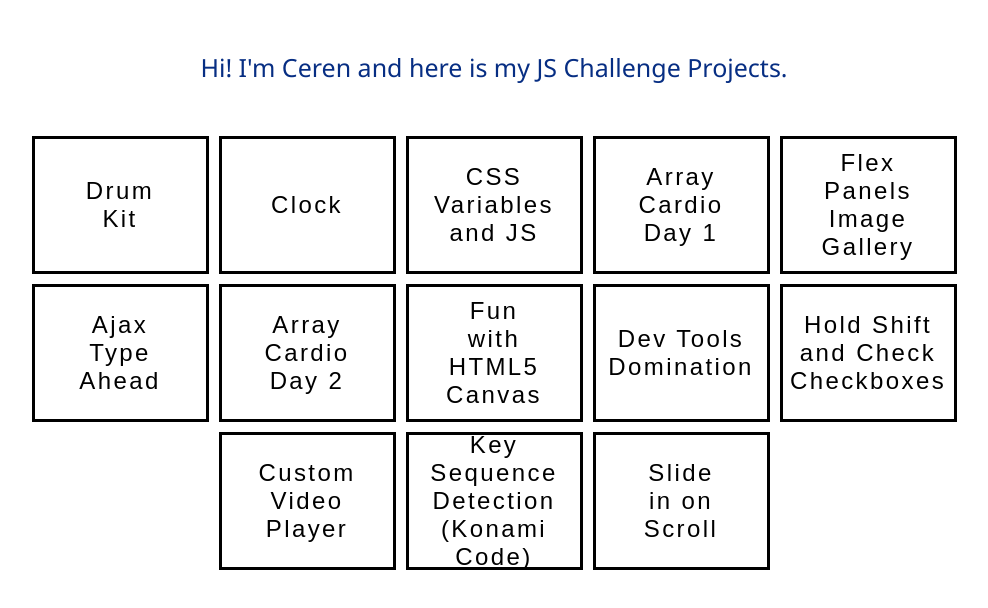
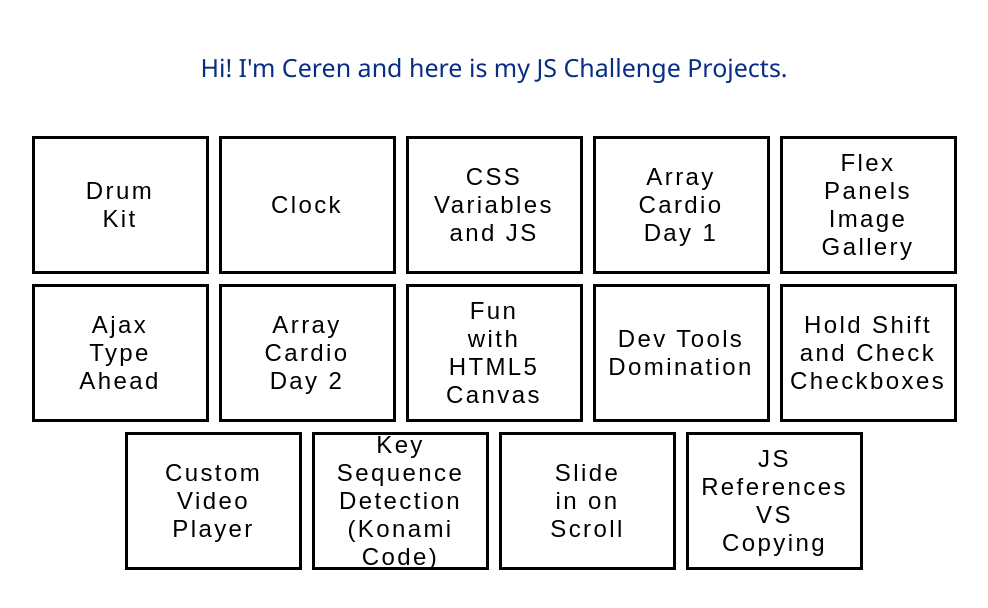
Before and after one commit to cerensolpan/JS30_C, a plain HTML site: page index.html in a window 1280 px wide. Shown: the whole page, without its empty margins (146-1134 px from the left). Drawn offline with Linux system fonts and the light colour scheme.

Commit message:
New Project is added

```diff
--- a/index.html
+++ b/index.html
@@ -37,6 +37,8 @@
                 <span>Key Sequence Detection (Konami Code)</span></a>
             <a href="/JS30_C/13_Slide in on Scroll/" class="btn">
                 <span>Slide in on Scroll</span></a>
+            <a href="/JS30_C/14_JavaScript References VS Copying/" class="btn">
+                <span>JS References VS Copying</span></a>
         </div>
     </body>
 
```
